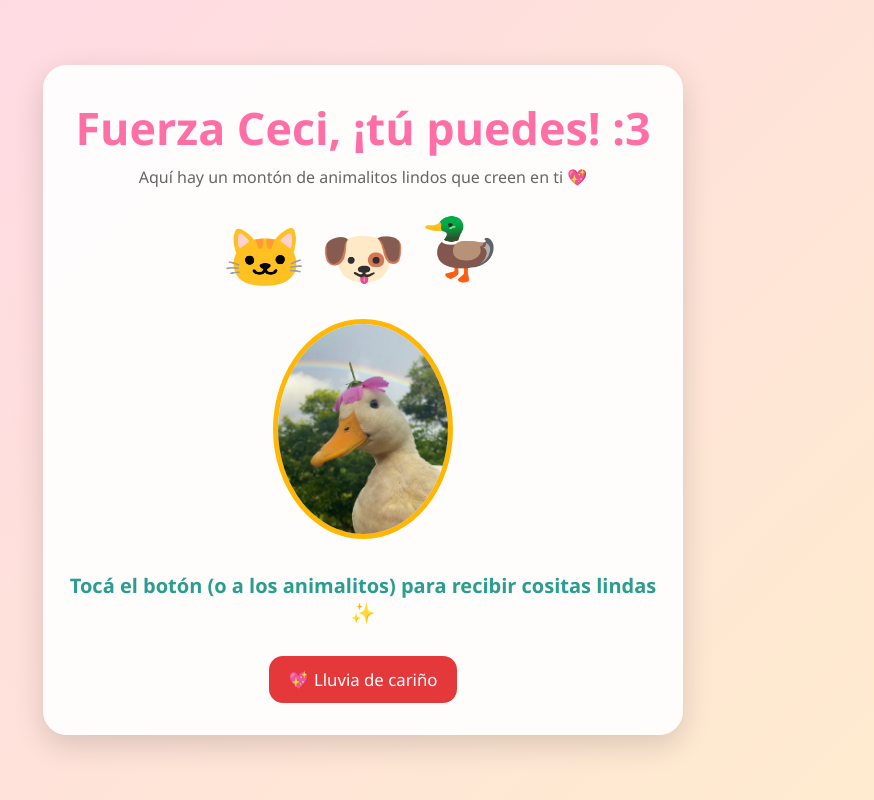
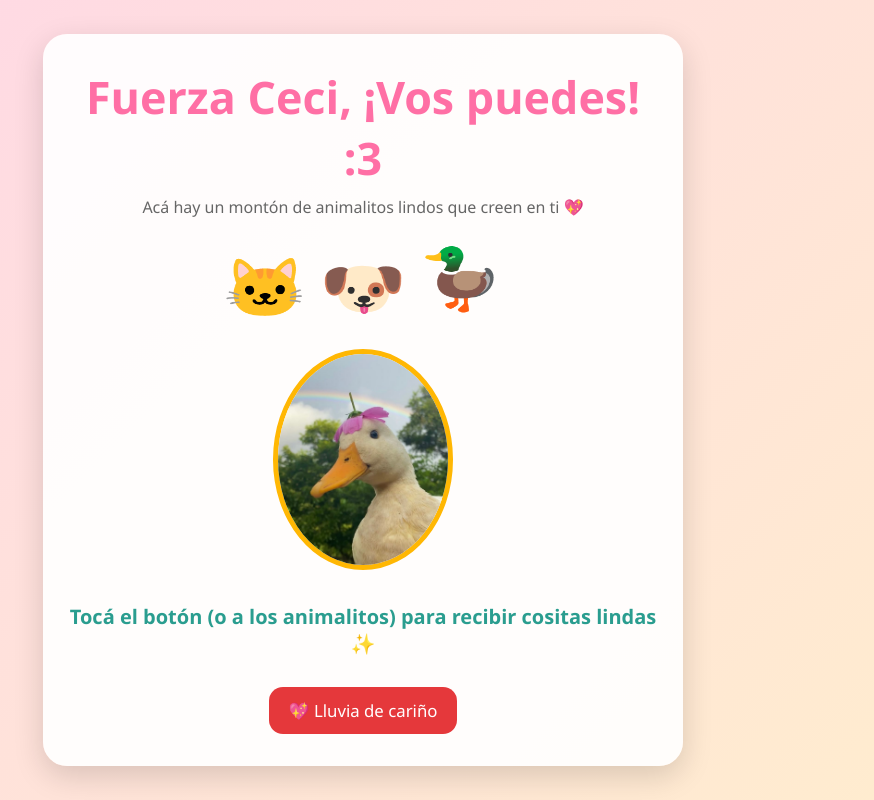
Before and after one commit to FedericoSu/for-ducky-sv, a plain HTML site: page index.html in a window 1280 px wide. Shown: the whole page, without its empty margins (277-1151 px from the left). Drawn offline with Linux system fonts and the light colour scheme.

Commit message:
argentinizado

```diff
--- a/index.html
+++ b/index.html
@@ -165,8 +165,8 @@
 <body>
 
   <div class="card">
-    <h1>Fuerza Ceci, ¡tú puedes! :3</h1>
-    <p class="subtitle">Aquí hay un montón de animalitos lindos que creen en ti 💖</p>
+    <h1>Fuerza Ceci, ¡Vos puedes! :3</h1>
+    <p class="subtitle">Acá hay un montón de animalitos lindos que creen en ti 💖</p>
 
     <div class="jumpers" aria-hidden="true">
       <span class="jumper">🐱</span>
```
